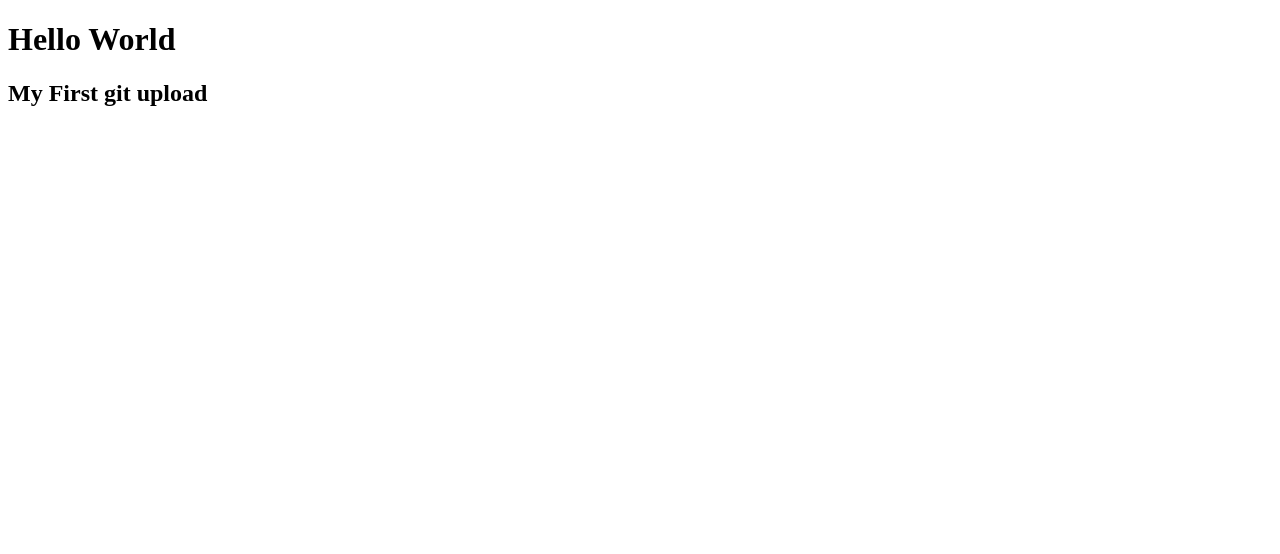
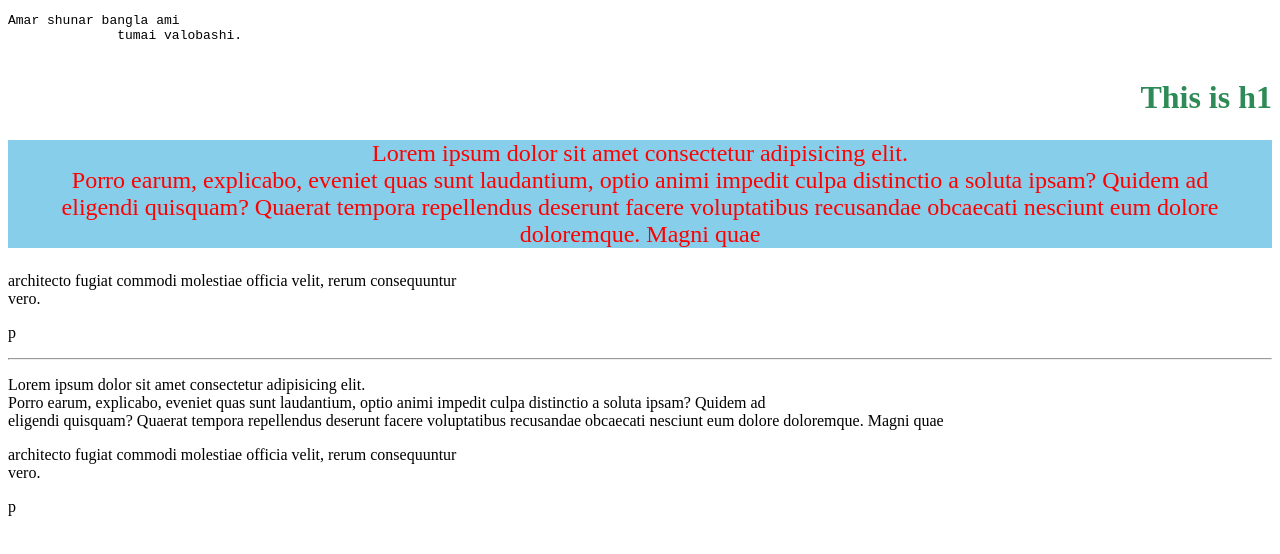
Before and after one commit to AbdullahShion/Web-Devolopment-With-Rakibul, a plain HTML site: page index.html in a window 1280 px wide. Drawn offline with Linux system fonts and the light colour scheme.

Commit message:
Add files via upload

```diff
--- a/index.html
+++ b/index.html
@@ -2,11 +2,24 @@
 <html lang="en">
 <head>
     <meta charset="UTF-8">
+    <meta http-equiv="X-UA-Compatible" content="IE=edge">
     <meta name="viewport" content="width=device-width, initial-scale=1.0">
-    <title>Document</title>
+    <title>This new website</title>
 </head>
+
 <body>
-    <h1>Hello World</h1>
-    <h2>My First git upload</h2>
+    <pre>Amar shunar bangla ami
+              tumai valobashi.
+    </pre>
+    <h1 style="text-align: right; color: seagreen;">This is h1</h1>
+    <p style="text-align: center; color: red; background-color: skyblue; font-size: 24px; ">Lorem ipsum dolor sit amet consectetur adipisicing elit.<br> Porro earum, explicabo, eveniet quas sunt laudantium, optio animi impedit culpa distinctio a soluta ipsam? Quidem ad <br>eligendi quisquam? Quaerat tempora repellendus deserunt facere voluptatibus recusandae obcaecati nesciunt eum dolore doloremque. Magni quae <div>architecto fugiat commodi molestiae officia velit, rerum consequuntur </div>   vero.</p>
+
+    <p>p</p>
+    <hr>
+
+    <p>Lorem ipsum dolor sit amet consectetur adipisicing elit.<br> Porro earum, explicabo, eveniet quas sunt laudantium, optio animi impedit culpa distinctio a soluta ipsam? Quidem ad <br>eligendi quisquam? Quaerat tempora repellendus deserunt facere voluptatibus recusandae obcaecati nesciunt eum dolore doloremque. Magni quae <div>architecto fugiat commodi molestiae officia velit, rerum consequuntur </div>   vero.</p>
+
+    <p>p</p>
+
 </body>
 </html>
```
